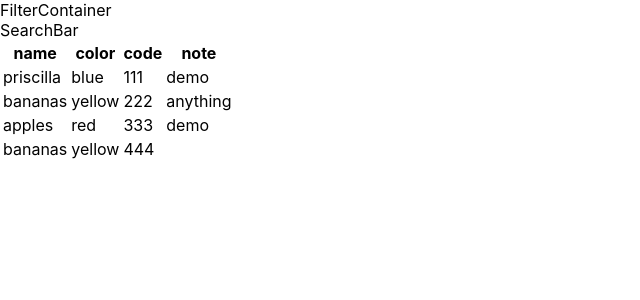
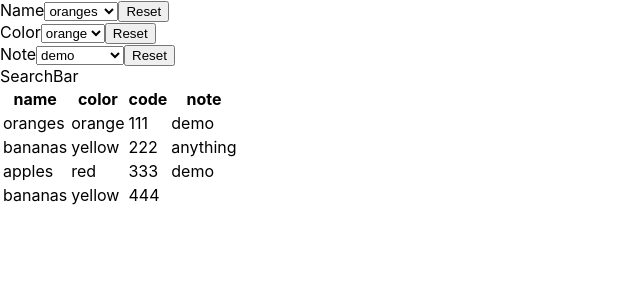
Before and after one commit to prisoka/filtering, a React (Create React App) app: page / in a window 1280 px wide. Shown: the top 300 px of the page, without its empty margins (0-640 px from the left). Built offline with nearby package versions, Linux system fonts and the light colour scheme.

Commit message:
filter component

```diff
--- a/src/Components/FilterContainer/Filter.jsx
+++ b/src/Components/FilterContainer/Filter.jsx
@@ -0,0 +1,17 @@
+import React from 'react';
+
+const Filter = ({ labelName, list }) => {
+  return (
+    <div>
+      <label>{labelName}</label>
+      <select value='' name={labelName} id={labelName} onChange={() => {}}>
+        {list.map((val, idx) => (
+          <option key={idx}>{val}</option>
+        ))}
+      </select>
+      <button onClick={() => {}}>Reset</button>
+    </div>
+  );
+};
+
+export default Filter;
--- a/src/Components/FilterContainer/FilterContainer.jsx
+++ b/src/Components/FilterContainer/FilterContainer.jsx
@@ -1,9 +1,14 @@
-import React from 'react'
+import React from 'react';
+import Filter from './Filter';
 
-const FilterContainer = () => {
+const FilterContainer = ({ nameList, colorList, noteList }) => {
   return (
-    <div>FilterContainer</div>
-  )
-}
+    <div>
+      <Filter labelName='Name' list={nameList} />
+      <Filter labelName='Color' list={colorList} />
+      <Filter labelName='Note' list={noteList} />
+    </div>
+  );
+};
 
-export default FilterContainer
+export default FilterContainer;
--- a/src/Components/Main.jsx
+++ b/src/Components/Main.jsx
@@ -1,10 +1,11 @@
 import React, { useState } from 'react';
+import { useEffect } from 'react';
 import DataTable from './DataTable/DataTable';
 import FilterContainer from './FilterContainer/FilterContainer';
 import SearchBar from './SearchBar/SearchBar';
 
 const mockData = [
-  { name: 'priscilla', color: 'blue', code: 111, note: 'demo' },
+  { name: 'oranges', color: 'orange', code: 111, note: 'demo' },
   { name: 'bananas', color: 'yellow', code: 222, note: 'anything' },
   { name: 'apples', color: 'red', code: 333, note: 'demo' },
   { name: 'bananas', color: 'yellow', code: 444, note: '' },
@@ -15,10 +16,45 @@ const columns = ['name', 'color', 'code', 'note'];
 const Main = () => {
   const [data, setData] = useState(mockData);
   const [filteredData, setFilteredData] = useState(mockData);
+  const [nameList, setNameList] = useState([]);
+  const [colorList, setColorList] = useState([]);
+  const [noteList, setNoteList] = useState([]);
+
+  const handleLists = () => {
+    let names = [];
+    let colors = [];
+    let notes = [];
+
+    data.map((data) => {
+      return Object.keys(data).forEach((key) => {
+        if (key === 'name') {
+          data[key] !== '' ? names.push(data[key]) : names.push('empty name');
+        } else if (key === 'color') {
+          data[key] !== ''
+            ? colors.push(data[key])
+            : colors.push('empty color');
+        } else if (key === 'note') {
+          data[key] !== '' ? notes.push(data[key]) : notes.push('empty note');
+        }
+      });
+    });
+
+    setNameList(names);
+    setColorList(colors);
+    setNoteList(notes);
+  };
+
+  useEffect(() => {
+    handleLists();
+  }, [data]);
 
   return (
     <div className='Main'>
-      <FilterContainer />
+      <FilterContainer
+        nameList={nameList}
+        colorList={colorList}
+        noteList={noteList}
+      />
       <SearchBar />
       <DataTable filteredData={filteredData} columns={columns} />
     </div>
```
